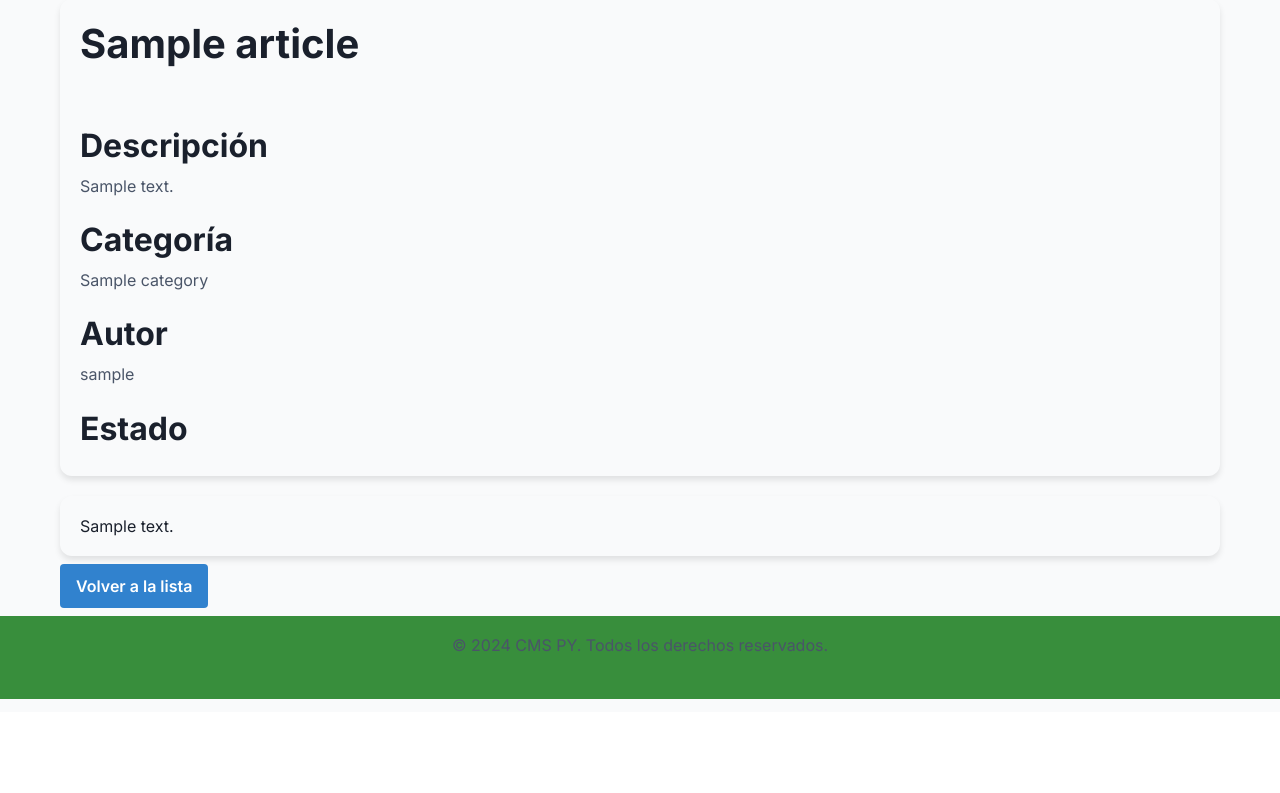
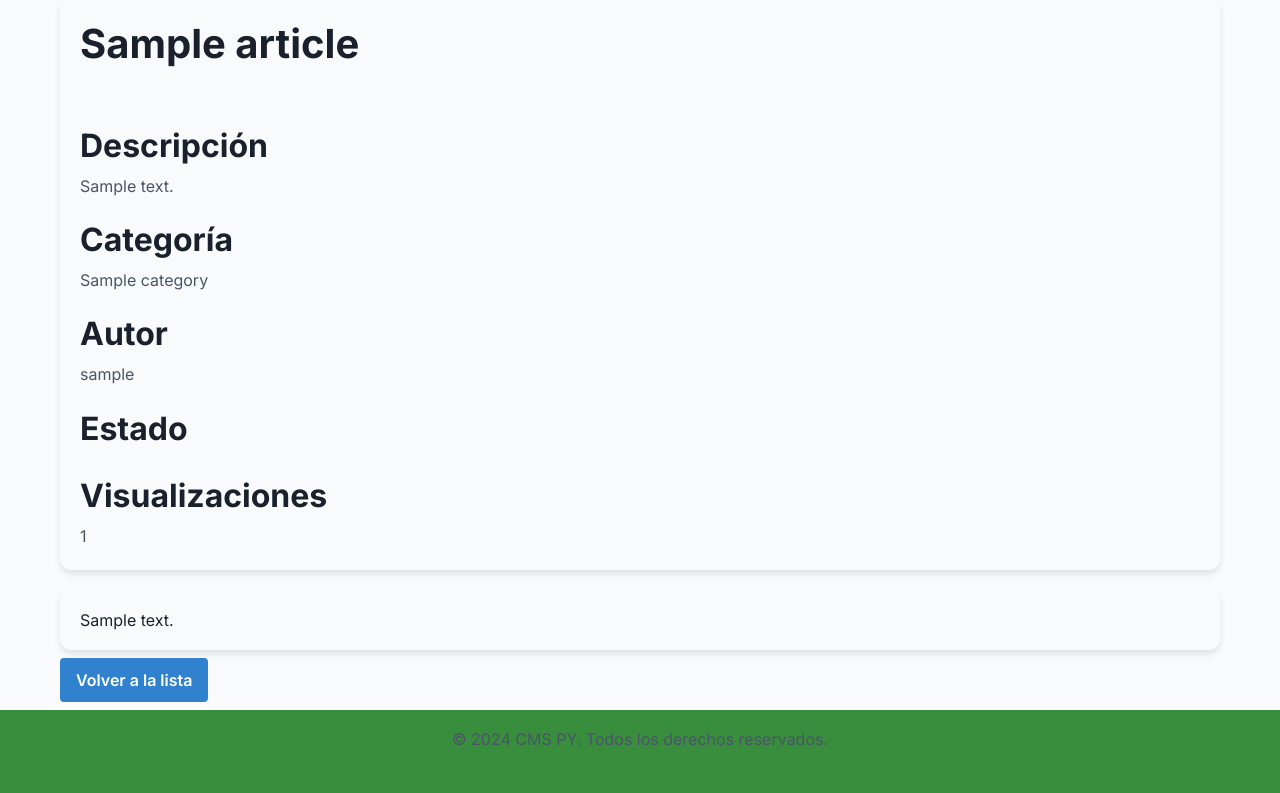
Before and after one commit to GiuProgramert/ls2-cms-py, a Django app: template templates/article/article_detail.html in a window 1280 px wide. Shown: the part 88-881 px from the top of the page. Before the commit the page ends 787 px from the top, so only its background shows below. Run offline with Django 3.2, Linux system fonts and the light colour scheme; the template is opened without the code that fills it: most values are stand-ins (such as "Sample title", 1, 10 or a date in 2020); some libraries are stand-ins or nearby versions.

Commit message:
implementacion de conteo de vistas por articulo y migrate que no hice antes pero no importa, sobre si la cuenta esta activa o no

```diff
--- a/templates/article/article_detail.html
+++ b/templates/article/article_detail.html
@@ -74,6 +74,12 @@
           {% endif %}
         </p>
       </div>
+
+      <div>
+        <h2 class="article-title">Visualizaciones</h2>
+        <p class="article-description">{{ article.views_number }}</p>
+      </div>
+
     </div>
 
     <div class="article-body">{{ article_render_content|safe }}</div>
```
Also changed, not shown: article/views.py (+6 -1 lines), user/migrations/0004_alter_customuser_is_active.py (added).
